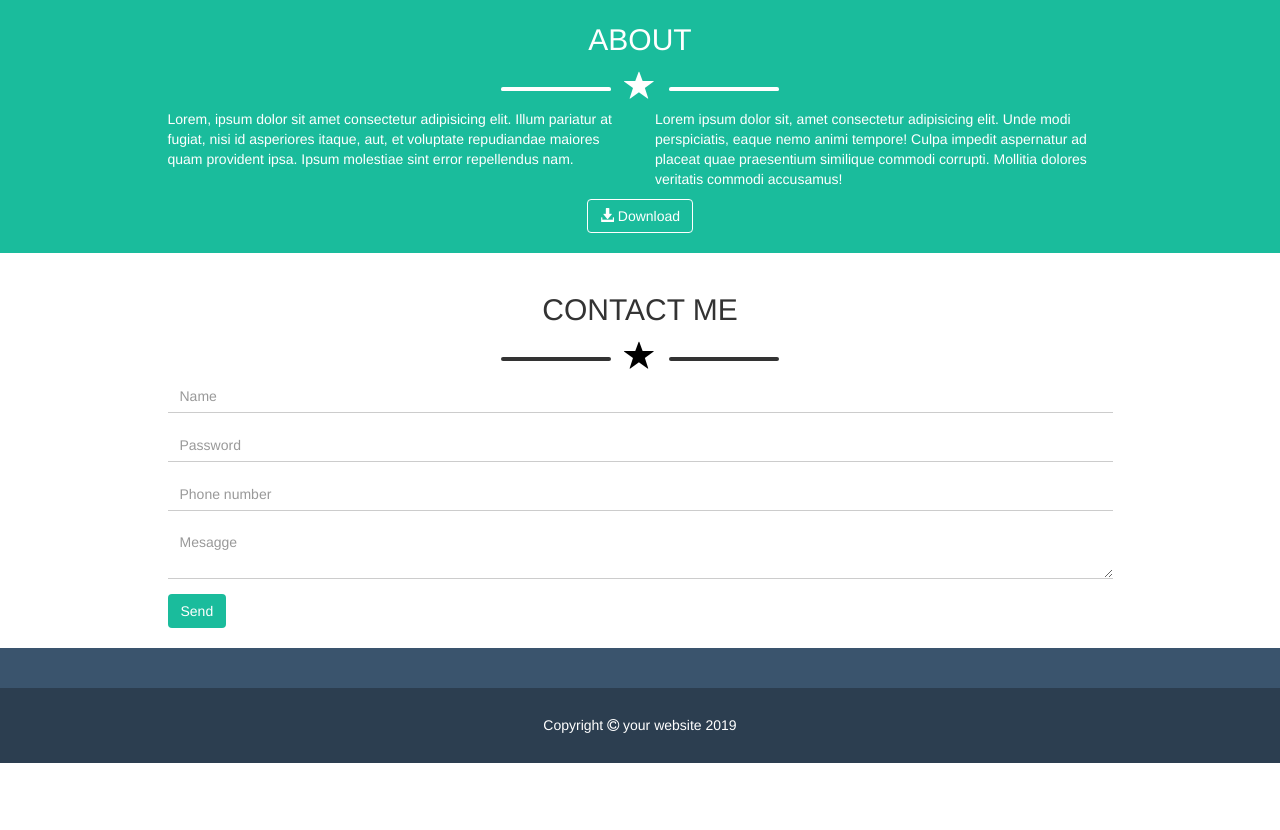
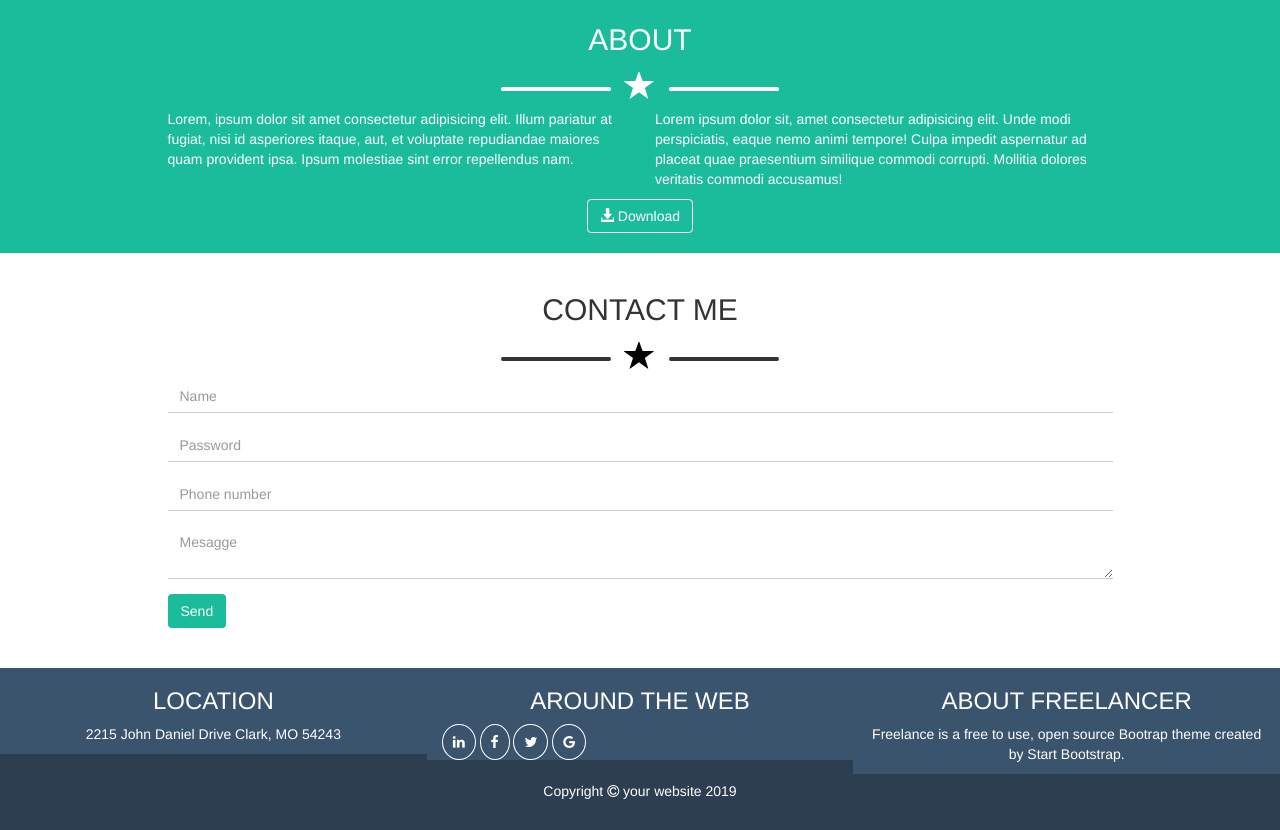
Before and after one commit to SimoneSaramondi/html-css-bootstrap-freelancer, a plain HTML site: page index.html in a window 1280 px wide. Shown: the part 1136-1966 px from the top of the page. Before the commit the page ends 1899 px from the top, so only its background shows below. Drawn offline with nearby package versions, Linux system fonts and the light colour scheme.

Commit message:
aggiunta parte footer

```diff
--- a/index.html
+++ b/index.html
@@ -172,7 +172,6 @@
                           </form>
                           <a class="btn btn-default my-button" href="#" role="button">Send</a>
 
-
                     </div>
                 </div>
             </div>
@@ -180,7 +179,26 @@
     </main>
 
     <footer>
-        <section class="color-blu"></section>
+        <section>
+            <div class="col-md-4 color-blu">
+                <h3>LOCATION</h3>
+                <p>2215 John Daniel Drive Clark, MO 54243</p>
+            </div>
+            <div class="col-md-4 color-blu">
+                <h3>AROUND THE WEB</h3>
+                <div class="center-block">
+                    <i class="fa fa-linkedin"></i>
+                    <i class="fa fa-facebook-f"></i>
+                    <i class="fa fa-twitter"></i>
+                    <i class="fa fa-google"></i>
+                </div>
+            </div>
+            <div class="col-md-4 color-blu">
+                <h3>ABOUT FREELANCER</h3>
+                <p>Freelance is a free to use, open source Bootrap theme created by Start Bootstrap.</p>
+            </div>
+        </section>
+
         <section class="navbar-section">
             <div class="container">
                 <div class="row">
--- a/style.css
+++ b/style.css
@@ -84,3 +84,12 @@ section{
 footer {
     color: white;
 }
+footer h3,
+footer p{
+    text-align: center;
+}
+.color-blu i{
+    padding: 10px;
+    border: 1px solid white;
+    border-radius: 50%;
+}
```
